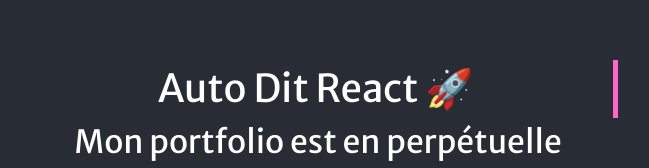
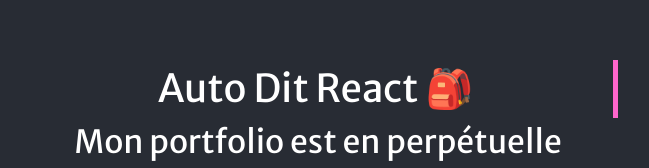
Before and after one commit to LaWass1864/autodit-react, a React (Create React App) app: page / in a window 1280 px wide. Shown: the part 118-286 px from the top of the page, without its empty margins (322-971 px from the left). Built offline with nearby package versions, Linux system fonts and the light colour scheme.

Commit message:
modification de l'icone dans le composant PresentationPage.js

```diff
--- a/src/component/PresentationPage.js
+++ b/src/component/PresentationPage.js
@@ -3,7 +3,7 @@
 
 const PresentationPage = ({ onContinue }) => {
   const [displayedText, setDisplayedText] = useState('');
-  const fullText = 'Auto Dit React 🚀';
+  const fullText = 'Auto Dit React 🎒';
 
   useEffect(() => {
     let index = 0;
```
